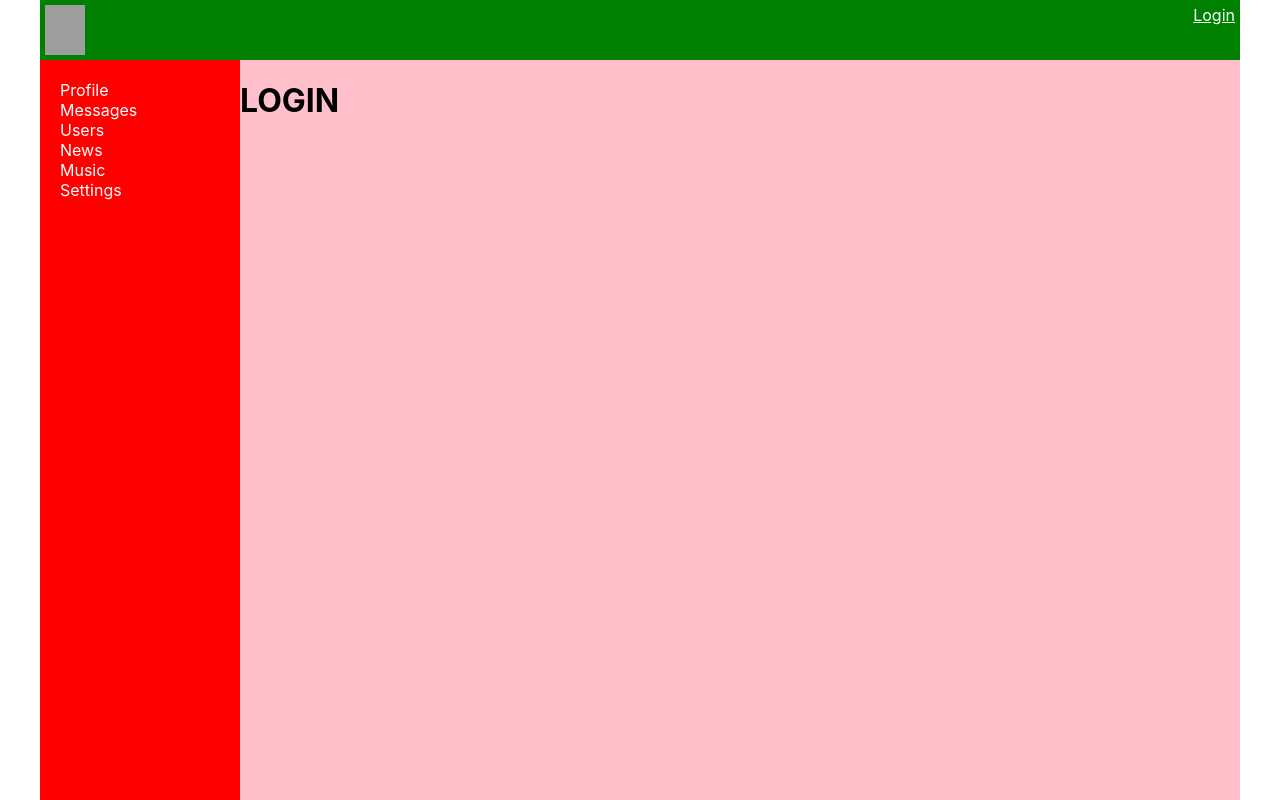
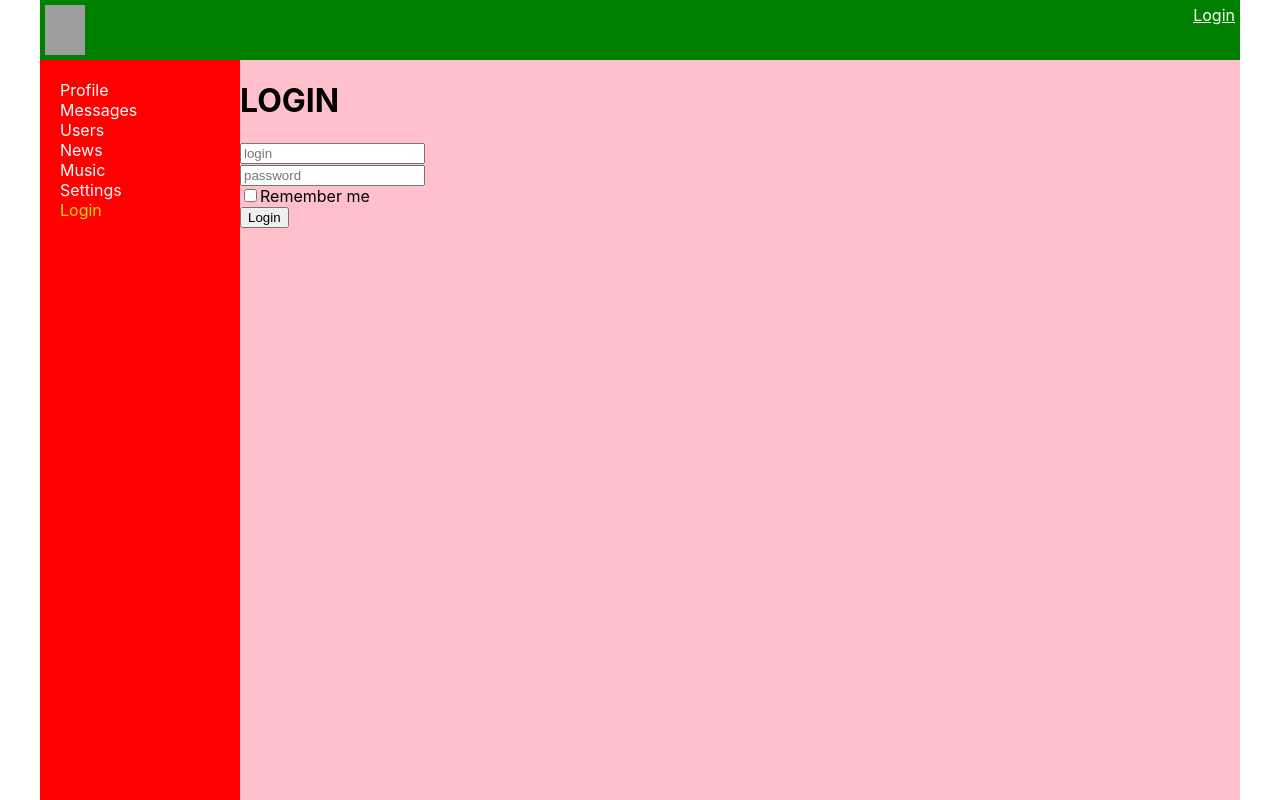
Before and after one commit to NadzeyaValatkevich/SOCIALTYPESCRIPT, a React (Create React App) app: page /login in a window 1280 px wide. Built offline with nearby package versions, Linux system fonts and the light colour scheme; no server answers; grey boxes are pictures that could not be loaded.

Commit message:
added 75 lesson: redux-form

```diff
--- a/package.json
+++ b/package.json
@@ -11,6 +11,7 @@
     "@types/react": "^17.0.20",
     "@types/react-dom": "^17.0.9",
     "@types/react-router-dom": "^5.3.3",
+    "@types/redux-form": "^8.3.5",
     "assert": "^2.0.0",
     "axios": "^0.26.1",
     "browserify-zlib": "^0.2.0",
@@ -22,6 +23,7 @@
     "react-router-dom": "5.3.1",
     "react-scripts": "5.0.0",
     "redux": "^4.1.2",
+    "redux-form": "^8.3.8",
     "redux-thunk": "^2.4.1",
     "stream-browserify": "^3.0.0",
     "typescript": "^4.4.2",
--- a/src/components/Login/Login.tsx
+++ b/src/components/Login/Login.tsx
@@ -1,5 +1,37 @@
 import React from 'react'
+import {reduxForm, Field} from "redux-form";
+
+export const LoginForm = (props: any) => {
+    return (
+            <form onSubmit={props.handleSubmit}>
+                <div>
+                    <Field placeholder={'login'} component={'input'} name={'login'}/>
+                </div>
+                <div>
+                    <Field placeholder={'password'} component={'input'}name={'password'}/>
+                </div>
+                <div>
+                    <Field type={'checkbox'} component={'input'} name={'remember me'}/><span>Remember me</span>
+                </div>
+                <div>
+                    <button>Login</button>
+                </div>
+            </form>
+    )
+};
+
+const LoginReduxForm = reduxForm({form: 'login'})(LoginForm)
 
 export const Login = () => {
-    return <h1>LOGIN</h1>
-}
+
+    const onSubmit = (formData: any) => {
+        console.log(formData)
+    };
+
+    return (
+        <div>
+            <h1>LOGIN</h1>
+            <LoginReduxForm onSubmit={onSubmit}/>
+        </div>
+    )
+};
--- a/src/components/NavBar/NavBar.tsx
+++ b/src/components/NavBar/NavBar.tsx
@@ -24,6 +24,9 @@ const NavBar = () => {
             <div className={s.item}>
                 <NavLink to={'/settings'} activeClassName={s.active}>Settings</NavLink>
             </div>
+            <div className={s.item}>
+                <NavLink to={'/login'} activeClassName={s.active}>Login</NavLink>
+            </div>
         </nav>
     );
 };
--- a/src/components/Profile/MyPosts/ProfileInfo/ProfileStatus.tsx
+++ b/src/components/Profile/MyPosts/ProfileInfo/ProfileStatus.tsx
@@ -8,7 +8,7 @@ type ProfileStatusType = {
 export const ProfileStatus = (props:ProfileStatusType) => {
 
     const [editMode, setEditMode] = useState(false);
-    const [status, setStatus] = useState('');
+    const [status, setStatus] = useState(props.status);
 
 
     const activeEditMode = () => {
--- a/src/redux/redux-store.tsx
+++ b/src/redux/redux-store.tsx
@@ -4,7 +4,8 @@ import {dialogsReducer} from "./dialogs-Reducer";
 import {sidebarReducer} from "./sidebar-Reducer";
 import {usersReducer} from "./users-Reducer";
 import {authReducer} from "./auth-reducer";
-import thunkMiddleware from 'redux-thunk'
+import thunkMiddleware from 'redux-thunk';
+import { reducer as formReducer } from 'redux-form'
 
 const rootReducer = combineReducers({
     profilePage: profileReducer,
@@ -12,6 +13,7 @@ const rootReducer = combineReducers({
     sidebarPage:sidebarReducer,
     usersPage: usersReducer,
     auth: authReducer,
+    form: formReducer,
 });
 
 export type AppStateType = ReturnType<typeof rootReducer>
```
Also changed, not shown: 1 other file (tests, documents, lock files or other folders).
